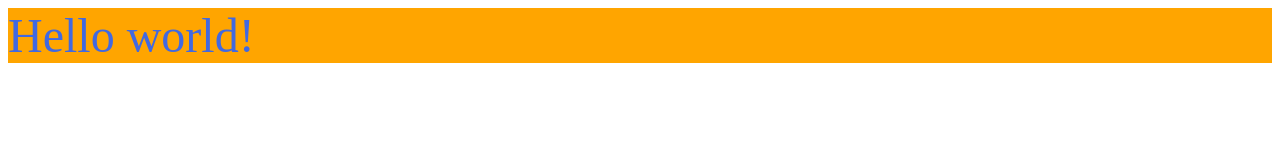
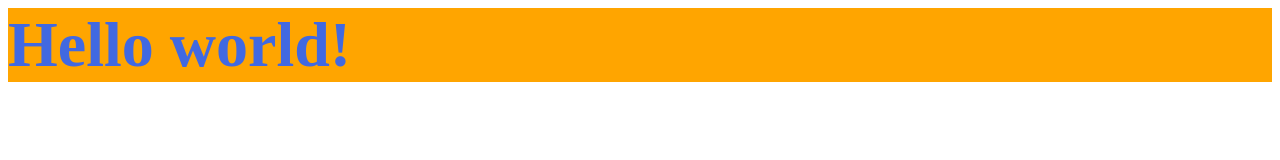
Before and after one commit to AshakaE/GithubRepo, a plain HTML site: page index.html in a window 1280 px wide. Drawn offline with Linux system fonts and the light colour scheme.

```diff
--- a/style.css
+++ b/style.css
@@ -1,5 +1,6 @@
-.header {
+header {
     color: royalblue;
     background-color: orange;
-    font-size: 3rem;
+    font-size: 4rem;
+    font-weight: 600;
 }
```
